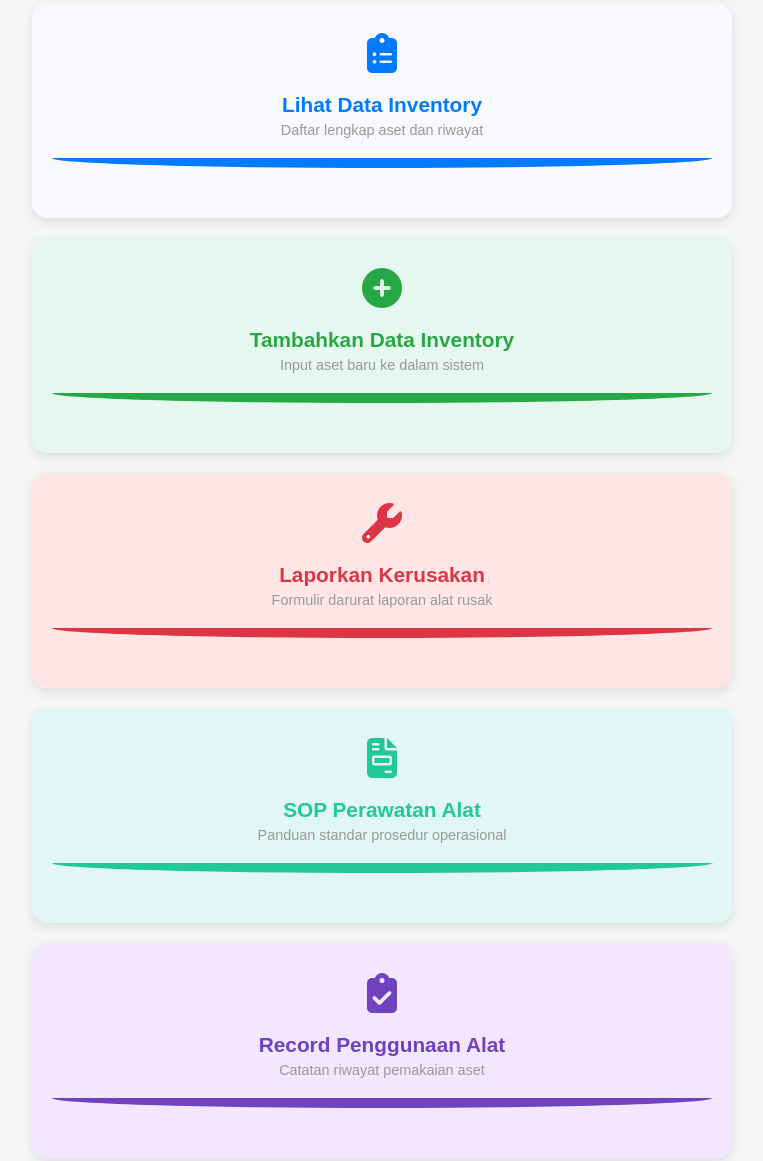
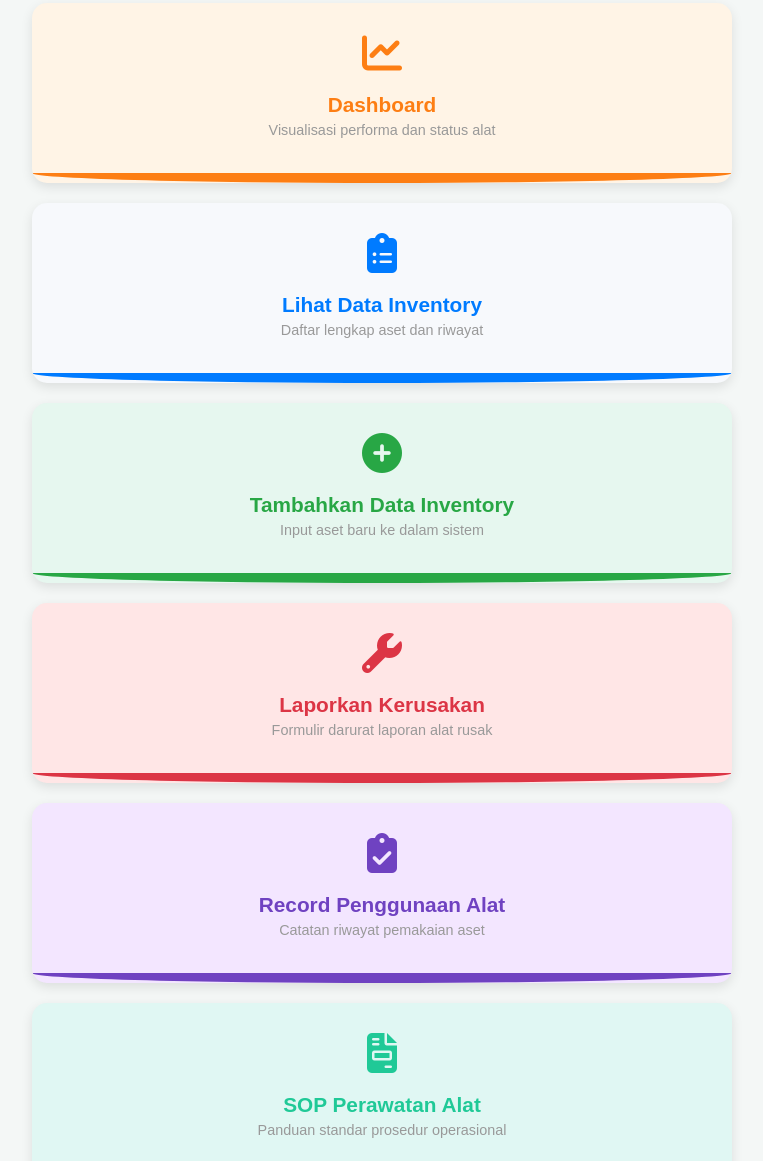
Before and after one commit to darkuser-faga/sisiran-landing-page, a plain HTML site: page index.html in a window 1280 px wide. Shown: the part 286-1447 px from the top of the page, without its empty margins (258-1021 px from the left). Drawn offline with Linux system fonts and the light colour scheme.

Commit message:
Add files via upload

```diff
--- a/index.html
+++ b/index.html
@@ -27,12 +27,12 @@
             padding: 20px 0 40px;
         }
         .logo-img {
-    width: 60px; /* Atur lebar logo yang diinginkan (contoh: 60px) */
-    height: auto; /* Mempertahankan rasio aspek gambar */
+            width: 60px;
+            height: auto;
             margin-bottom: 5px;
             display: block;
-    margin-left: auto; /* Untuk menengahkan gambar */
-    margin-right: auto; /* Untuk menengahkan gambar */
+            margin-left: auto;
+            margin-right: auto;
         }
         .header-section h1 {
             font-size: 2.5em;
@@ -42,7 +42,7 @@
         }
         .header-section h2 {
             font-size: 1.5em;
-            color: #007bff; /* Biru untuk Judul */
+            color: #007bff;
             margin-bottom: 10px;
         }
         .header-section p {
@@ -50,15 +50,21 @@
             margin-bottom: 0;
         }
 
+        /* Layout Grid (Dikosongkan agar kartu menumpuk secara alami) */
+        .action-grid {
+            /* Dibiarkan kosong, kartu menumpuk karena display: block; */
+        }
+
         /* Styling Kartu Aksi */
         .action-card {
             background-color: white;
-            padding: 30px 20px; /* Padding sedikit dikurangi agar 6 kartu muat lebih baik */
-            margin-bottom: 20px;
+            padding: 30px 20px;
+            margin-bottom: 20px; /* Jarak antar tombol/kartu */
             border-radius: 15px;
             box-shadow: 0 4px 12px rgba(0, 0, 0, 0.1);
             text-decoration: none;
             display: block;
+            text-align: center;
             position: relative;
             overflow: hidden;
         }
@@ -76,6 +82,7 @@
         .card-subtitle {
             font-size: 0.9em;
             color: #999;
+            margin-bottom: 15px; /* Jarak ke garis biru */
         }
 
         /* Garis Pemisah Melengkung Penuh */
@@ -83,31 +90,39 @@
             width: 100%;
             height: 10px;
             border-radius: 0 0 50% 50% / 0 0 100% 100%;
-            margin: 20px 0;
+            position: absolute;
+            bottom: 0;
+            left: 0;
         }
-        /* Penyesuaian Warna Aksi Baru */
-        .divider-teal { background-color: #20c997; } /* Warna Teal/Cyan */
-        .divider-purple { background-color: #6f42c1; } /* Warna Ungu */
+
+        /* Pewarnaan */
+        .divider-dashboard { background-color: #fd7e14; }
+        .text-dashboard { color: #fd7e14; }
+        .dashboard-card { background-color: #fff4e6; }
+
+        .divider-blue { background-color: #007bff; }
+        .text-blue { color: #007bff; }
+        .blue-card { background-color: #f7f9fc; }
 
         .divider-green { background-color: #28a745; }
+        .text-green { color: #28a745; }
+        .green-card { background-color: #e6f7ef; }
+
         .divider-red { background-color: #dc3545; }
-        .divider-blue { background-color: #007bff; }
+        .text-red { color: #dc3545; }
+        .red-card { background-color: #ffe6e6; }
+
+        .divider-purple { background-color: #6f42c1; }
+        .text-purple { color: #6f42c1; }
+        .purple-card { background-color: #f3e6ff; }
+
+        .divider-teal { background-color: #20c997; }
+        .text-teal { color: #20c997; }
+        .teal-card { background-color: #e0f7f3; }
+
         .divider-gray { background-color: #ccc; }
-
-        /* Warna Aksi & Kartu */
-        .text-blue { color: #007bff; }
-        .text-green { color: #28a745; }
-        .text-red { color: #dc3545; }
         .text-gray { color: #6c757d; }
-        .text-teal { color: #20c997; }
-        .text-purple { color: #6f42c1; }
-
-        .blue-card { background-color: #f7f9fc; }
-        .green-card { background-color: #e6f7ef; }
-        .red-card { background-color: #ffe6e6; }
         .gray-card { background-color: #f7f9fb; }
-        .teal-card { background-color: #e0f7f3; }
-        .purple-card { background-color: #f3e6ff; }
 
         /* Footer */
         .footer {
@@ -119,9 +134,7 @@
     </style>
 
     <script>
-        // Fungsi untuk menampilkan pesan pop-up
         function showDevelopmentMessage(event) {
-            // Menghentikan aksi default (mengikuti link)
             event.preventDefault();
             alert("Fungsi akan dikembangkan di masa yang akan datang. Terima kasih.");
         }
@@ -138,47 +151,58 @@
             <p>Kelola aset dan laporkan masalah peralatan Anda dengan cepat dan efisien.</p>
         </div>
 
+        <div class="action-grid">
+
+            <a href="https://docs.google.com/spreadsheets/d/e/2PACX-1vSCBpDrZVBd9ntn0CUtkuBPT6SWRw5rp4E8ZGkc8Mdf46foYB2aI3MCEvExPvfNGcxSirkFp8tNAmUP/pubhtml?gid=530341638&single=true" target="_blank" class="action-card dashboard-card">
+                <i class="fas fa-chart-line icon-small text-dashboard"></i>
+                <div class="card-title text-dashboard">Dashboard</div>
+                <div class="card-subtitle">Visualisasi performa dan status alat</div>
+                <div class="divider divider-dashboard"></div>
+            </a>
+
             <a href="https://docs.google.com/spreadsheets/d/e/2PACX-1vSCBpDrZVBd9ntn0CUtkuBPT6SWRw5rp4E8ZGkc8Mdf46foYB2aI3MCEvExPvfNGcxSirkFp8tNAmUP/pubhtml?gid=474971272&single=true" target="_blank" class="action-card blue-card">
                 <i class="fas fa-clipboard-list icon-small text-blue"></i>
                 <div class="card-title text-blue">Lihat Data Inventory</div>
                 <div class="card-subtitle">Daftar lengkap aset dan riwayat</div>
-            <div class="divider divider-blue curve-bottom"></div>
+                <div class="divider divider-blue"></div>
             </a>
 
             <a href="https://forms.gle/KipLYadAKiyEDsLt7" target="_blank" class="action-card green-card">
                 <i class="fas fa-plus-circle icon-small text-green"></i>
                 <div class="card-title text-green">Tambahkan Data Inventory</div>
                 <div class="card-subtitle">Input aset baru ke dalam sistem</div>
-            <div class="divider divider-green curve-bottom"></div>
+                <div class="divider divider-green"></div>
             </a>
 
             <a href="https://forms.gle/cpqGKyAkCyRQQDKNA" target="_blank" class="action-card red-card">
                 <i class="fas fa-wrench icon-small text-red"></i>
                 <div class="card-title text-red">Laporkan Kerusakan</div>
                 <div class="card-subtitle">Formulir darurat laporan alat rusak</div>
-            <div class="divider divider-red curve-bottom"></div>
+                <div class="divider divider-red"></div>
+            </a>
+
+            <a href="https://docs.google.com/forms/d/e/1FAIpQLScxP8j4Yk3LLNuDZ_nQ18tRjj6TOMe4OwIMvxfn5JfXLG0Acg/viewform?usp=publish-editor" target="_blank" class="action-card purple-card">
+                <i class="fas fa-clipboard-check icon-small text-purple"></i>
+                <div class="card-title text-purple">Record Penggunaan Alat</div>
+                <div class="card-subtitle">Catatan riwayat pemakaian aset</div>
+                <div class="divider divider-purple"></div>
             </a>
 
             <a href="https://docs.google.com/spreadsheets/d/e/2PACX-1vSCBpDrZVBd9ntn0CUtkuBPT6SWRw5rp4E8ZGkc8Mdf46foYB2aI3MCEvExPvfNGcxSirkFp8tNAmUP/pubhtml?gid=27150929&single=true" target="_blank" class="action-card teal-card">
                 <i class="fas fa-file-invoice icon-small text-teal"></i>
                 <div class="card-title text-teal">SOP Perawatan Alat</div>
                 <div class="card-subtitle">Panduan standar prosedur operasional</div>
-            <div class="divider divider-teal curve-bottom"></div>
-        </a>
-
-        <a href="https://docs.google.com/forms/d/e/1FAIpQLScxP8j4Yk3LLNuDZ_nQ18tRjj6TOMe4OwIMvxfn5JfXLG0Acg/viewform?usp=publish-editor" target="_blank" class="action-card purple-card">
-            <i class="fas fa-clipboard-check icon-small text-purple"></i>
-            <div class="card-title text-purple">Record Penggunaan Alat</div>
-            <div class="card-subtitle">Catatan riwayat pemakaian aset</div>
-            <div class="divider divider-purple curve-bottom"></div>
+                <div class="divider divider-teal"></div>
             </a>
 
             <a href="https://docs.google.com/spreadsheets/d/e/2PACX-1vSCBpDrZVBd9ntn0CUtkuBPT6SWRw5rp4E8ZGkc8Mdf46foYB2aI3MCEvExPvfNGcxSirkFp8tNAmUP/pubhtml?gid=1296554861&single=true" target="_blank" class="action-card gray-card">
                 <i class="fas fa-book-open icon-small text-gray"></i>
                 <div class="card-title text-gray">User Guide</div>
                 <div class="card-subtitle">Panduan penggunaan sistem</div>
-            <div class="divider divider-gray curve-bottom"></div>
+                <div class="divider divider-gray"></div>
             </a>
+
+        </div>
 
         <div class="footer">
             &copy; 2025 SISIRAN - SIStem Inventory & pelapoRan kerusakAN.
```
Lines whose indentation alone changed are shown as unchanged.
